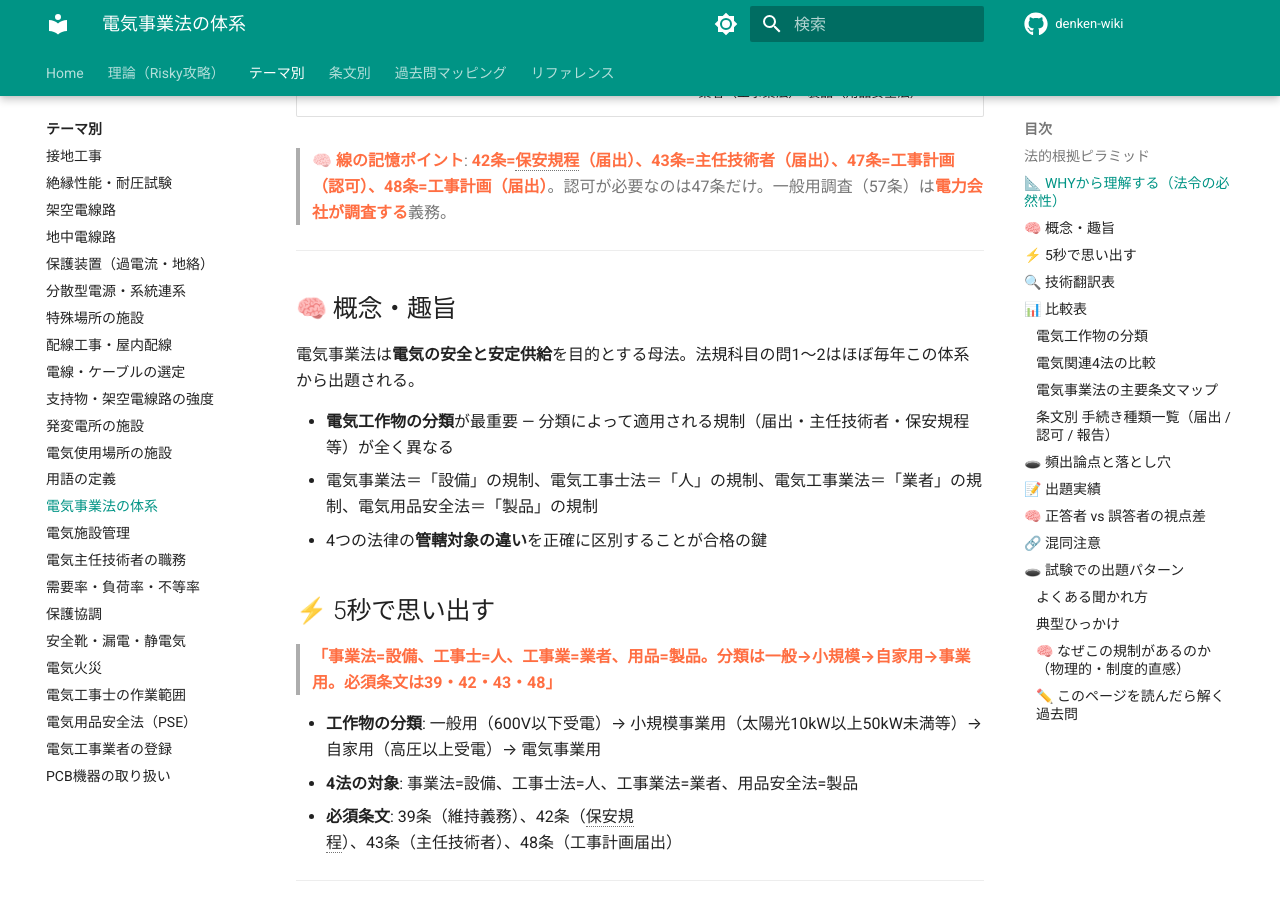
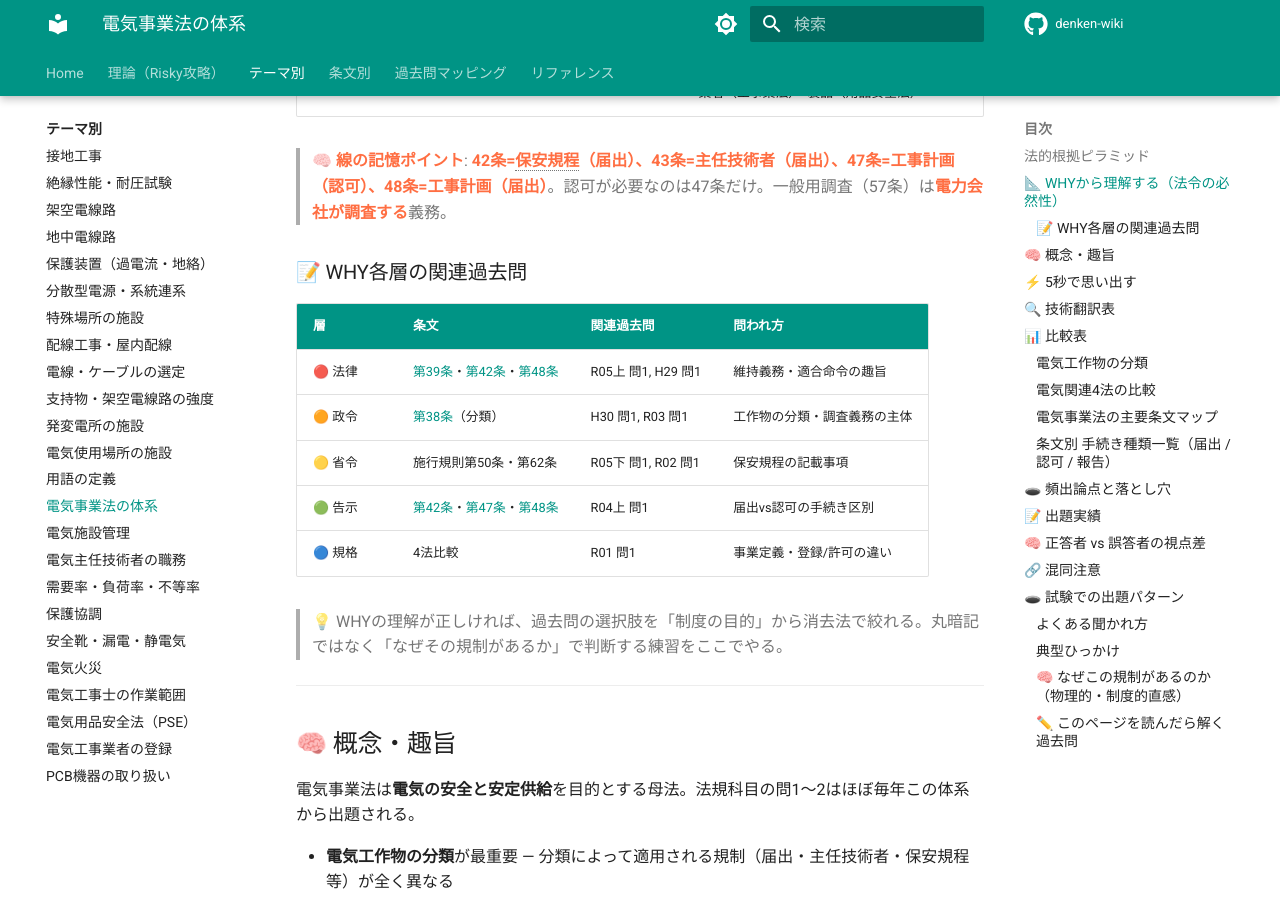
Before and after one commit to kfurufuru/denken-wiki, an MkDocs documentation site: the page built from docs/themes/jigyoho-taikei.md, in a window 1280 px wide and 900 px high, scrolled down 1146 px. Built offline with MkDocs 1.6.1 and Material for MkDocs 9.7.7, drawn with Linux system fonts in a browser that asks for light colours; emoji names are drawn with the system emoji font; comment, search, counter and statistics services are not loaded.

Commit message:
WHY表の直後に関連過去問テーブルを追加（jigyoho-taikei）
Co-Authored-By: Claude Opus 4.6 <noreply@anthropic.com>

```diff
--- a/docs/themes/jigyoho-taikei.md
+++ b/docs/themes/jigyoho-taikei.md
@@ -37,6 +37,18 @@
 | 🔵 規格 | — | **実務では？** | 4法の対象：設備（事業法）・人（工事士法）・業者（工事業法）・製品（用品安全法） |
 
 > 🧠 **線の記憶ポイント**: **42条=保安規程（届出）、43条=主任技術者（届出）、47条=工事計画（認可）、48条=工事計画（届出）**。認可が必要なのは47条だけ。一般用調査（57条）は**電力会社が調査する**義務。
+
+### 📝 WHY各層の関連過去問
+
+| 層 | 条文 | 関連過去問 | 問われ方 |
+|----|------|-----------|---------|
+| 🔴 法律 | [第39条](../articles/jigyoho/39.md)・[第42条](../articles/jigyoho/42.md)・[第48条](../articles/jigyoho/48.md) | R05上 問1, H29 問1 | 維持義務・適合命令の趣旨 |
+| 🟠 政令 | [第38条](../articles/jigyoho/38.md)（分類） | H30 問1, R03 問1 | 工作物の分類・調査義務の主体 |
+| 🟡 省令 | 施行規則第50条・第62条 | R05下 問1, R02 問1 | 保安規程の記載事項 |
+| 🟢 告示 | [第42条](../articles/jigyoho/42.md)・[第47条](../articles/jigyoho/47.md)・[第48条](../articles/jigyoho/48.md) | R04上 問1 | 届出vs認可の手続き区別 |
+| 🔵 規格 | 4法比較 | R01 問1 | 事業定義・登録/許可の違い |
+
+> 💡 WHYの理解が正しければ、過去問の選択肢を「制度の目的」から消去法で絞れる。丸暗記ではなく「なぜその規制があるか」で判断する練習をここでやる。
 
 ---
 
```
